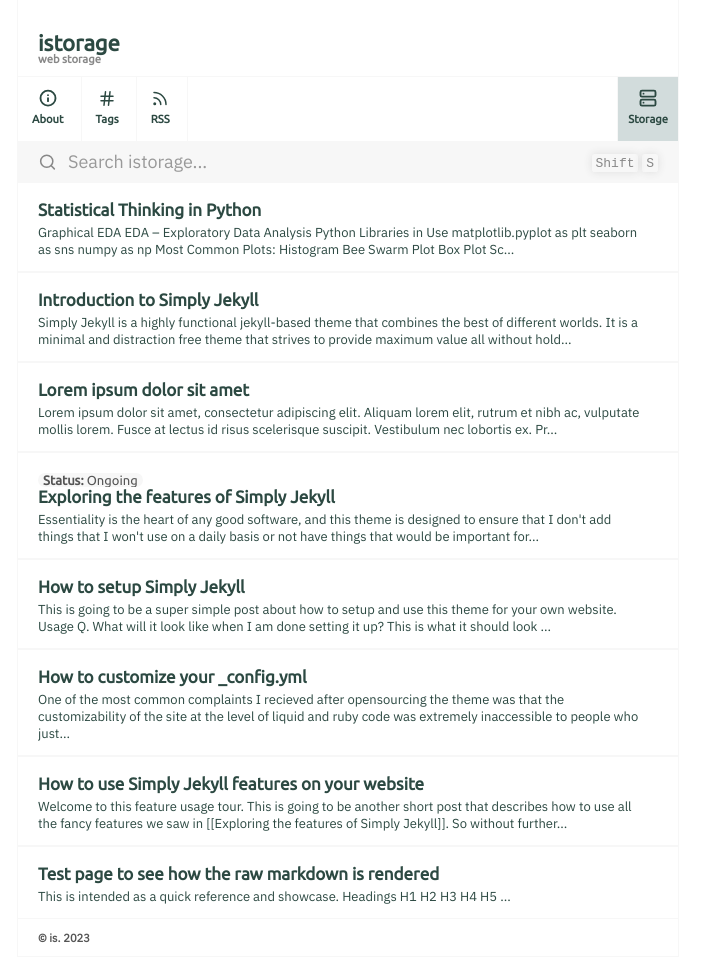
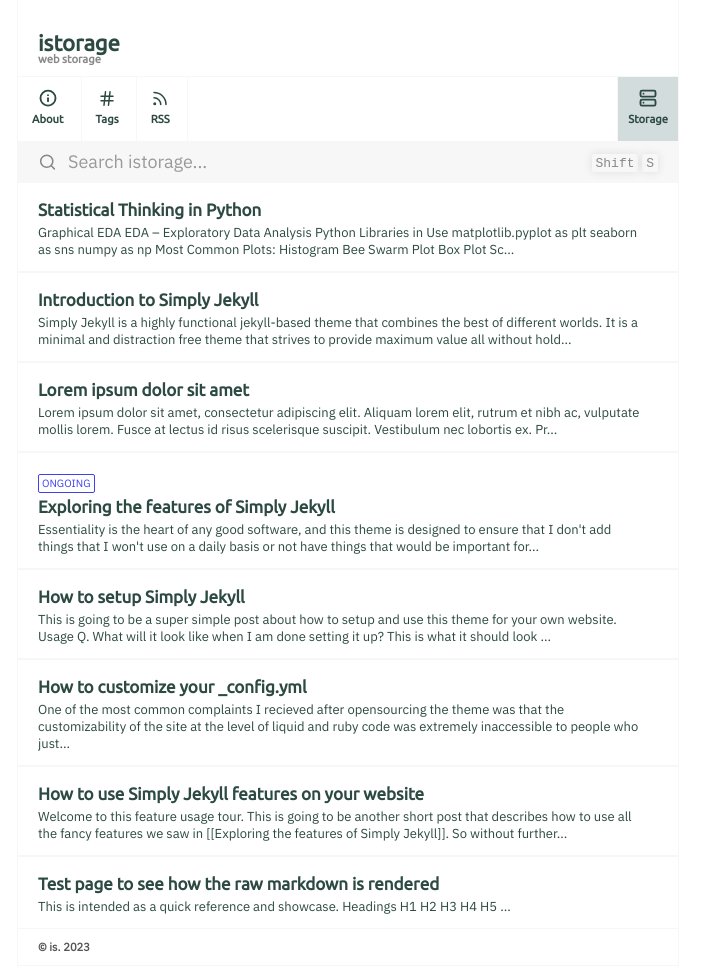
Before and after one commit to suchkow/suchkow.github.io, a Jekyll site: the page built from index.md, in a window 1280 px wide. Shown: the whole page, without its empty margins (292-1001 px from the left). Built offline with Jekyll 4.4.1, drawn with Linux system fonts in a browser that asks for light colours.

Commit message:
Edited tag style

```diff
--- a/_includes/Feed.html
+++ b/_includes/Feed.html
@@ -1,43 +1,19 @@
-{%- comment -%}
-*
-* MIT License
-* Copyright (c) 2020 Raghuveer S
-*
-* Permission is hereby granted, free of charge, to any person obtaining a copy
-* of this software and associated documentation files (the "Software"), to deal
-* in the Software without restriction, including without limitation the rights
-* to use, copy, modify, merge, publish, distribute, sublicense, and/or sell
-* copies of the Software, and to permit persons to whom the Software is
-* furnished to do so, subject to the following conditions:
-*
-* The above copyright notice and this permission notice shall be included in all
-* copies or substantial portions of the Software.
-*
-* THE SOFTWARE IS PROVIDED "AS IS", WITHOUT WARRANTY OF ANY KIND, EXPRESS OR
-* IMPLIED, INCLUDING BUT NOT LIMITED TO THE WARRANTIES OF MERCHANTABILITY,
-* FITNESS FOR A PARTICULAR PURPOSE AND NONINFRINGEMENT. IN NO EVENT SHALL THE
-* AUTHORS OR COPYRIGHT HOLDERS BE LIABLE FOR ANY CLAIM, DAMAGES OR OTHER
-* LIABILITY, WHETHER IN AN ACTION OF CONTRACT, TORT OR OTHERWISE, ARISING FROM,
-* OUT OF OR IN CONNECTION WITH THE SOFTWARE OR THE USE OR OTHER DEALINGS IN THE
-* SOFTWARE.
-*
-* File: Feed.html
-* Author@Raghuveer S
-*
-* This file contains the markup for the list of posts you see on the home page.
-* It is named feed.html because the structuring of the titles on the home page
-* looks like a social media feed.
-*
-*
-{%- endcomment -%}
-
 {%- if page.permalink == "/" -%}
     {%- for item in site.posts -%}
         <div class="feed-title-excerpt-block disable-select" data-url="{{site.url}}{{item.url}}">
             <a href="{{item.url}}" style="text-decoration: none; color: #555555;">
             {%- if item.status == "Ongoing" or item.status == "ongoing" -%}
-            <ul style="padding-left: 20px; margin-top: 20px;" class="tags">
-            <li style="padding: 0 5px; border-radius: 10px;" class="tag"><b>Status: </b>{{item.status | capitalize }}</li>
+            <ul style="padding-left: 20px; margin-top: 20px; margin-bottom: 3px;" class="tags">
+            <li class="tag"
+                style="padding: 1px 3px 1.5px 3px;
+                        border: 1.5px solid var(--color-blue);
+                        background: none;
+                        color: var(--color-blue);
+                        border-radius: 2px;
+                        text-transform: uppercase;
+                        font-size: 0.7em;">
+                <!--<b>Status: </b>-->{{ item.status }}
+            </li>
             </ul>
             <p style="margin-top: 0px;" class="feed-title">{{ item.title }}</p>
             {%- else -%}
--- a/assets/css/Style.css
+++ b/assets/css/Style.css
@@ -52,6 +52,7 @@
     --color-metal-grey: rgb(135, 160, 175); /* подписи, разделители */
     --color-light-grey: rgb(210, 220, 220); /* hover, somewhere back */
     --color-green: rgb(44, 73, 66);
+    --color-blue: rgb(64, 66, 238);
 }
 
 
@@ -933,25 +934,34 @@
     list-style: none;
     margin: 0;
     overflow: hidden;
-    padding: 0;
+    padding: 1px;
 }
 
 .tags li {
+    padding-left: 5px;
     float: left;
 }
 
 .tag {
-    color: var(--primary-text-color);
+    /*color: var(--primary-text-color);
     background: var(--secondary-bg-color);
     text-decoration: none;
     display: inline-block;
-    padding: 0 12px;
+    padding: 0 1px;
     border-radius: 32px;
     height: auto;
     vertical-align: middle;
     font-family:  var(--primary-font-family);
     font-weight: normal !important;
-    font-size: 13px;
+    font-size: 13px;*/
+    padding: 2px 4px 2px 4px;
+    border: none;
+    background: var(--color-light-grey);
+    color: var(--color-green);
+    border-radius: 2px;
+    text-transform: uppercase;
+    text-decoration: none;
+    font-size: 0.7em;
 }
 
 .content {
```
